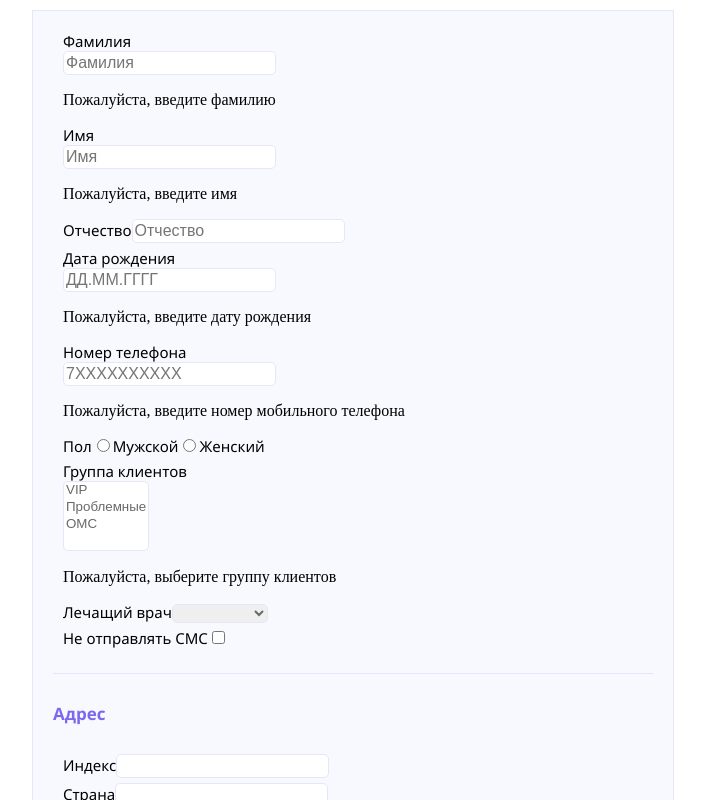
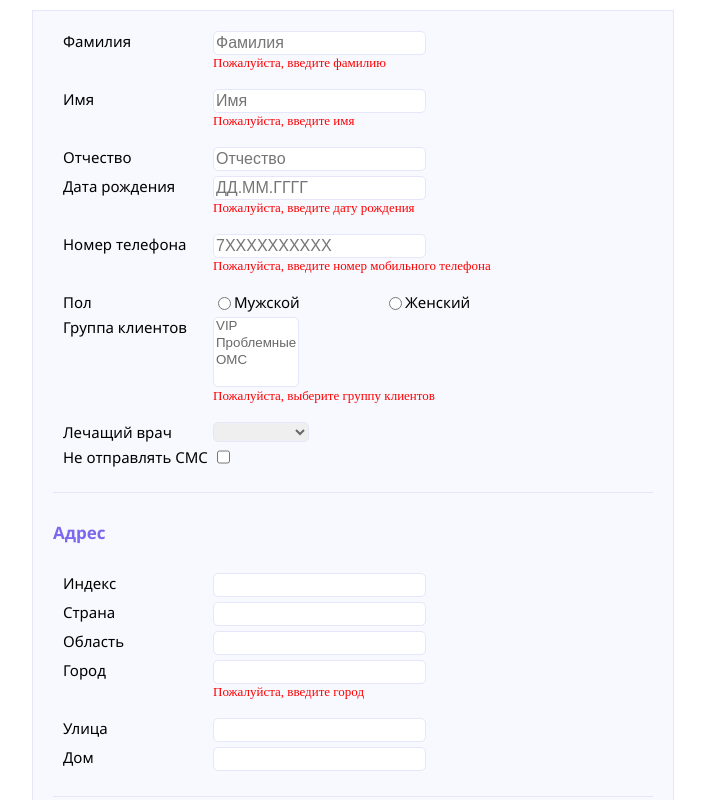
Before and after one commit to nesterovad/Vue_form, a Vue app in the folder form/: page / in a window 1280 px wide. Shown: the top 800 px of the page, without its empty margins (296-1001 px from the left). Built offline with nearby package versions, Linux system fonts and the light colour scheme.

Commit message:
added some styles

```diff
--- a/form/src/components/Form.vue
+++ b/form/src/components/Form.vue
@@ -223,7 +223,7 @@ export default {
             <div class="row">
                 <label class="label">Дата выдачи</label>
                 <div class="wrapper">
-                    <input type="text" class="input-text" required v-model="client.document.deliveryDate"/>
+                    <input type="text" class="input-text" required v-model="client.document.deliveryDate" placeholder="ДД.ММ.ГГГГ"/>
                     <p class="errorMessage">{{checkDeliveryDate()}}</p>
                 </div>
             </div>
@@ -262,11 +262,15 @@ export default {
     margin-left: 10px;
     margin-bottom: 5px;
     width: 100%;
+    display: flex;
+    flex-direction: row;
 }
 
 .label{
     font-family: 'Segoe UI', Tahoma, Geneva, Verdana, sans-serif;
     font-size: 15px;
+    width: 10dvw;
+    min-width: 150px;
 }
 
 .input-text{
@@ -293,4 +297,16 @@ export default {
     height: 30px;
     font-size: 14px;
 }
+
+.wrapper{
+    justify-content: end;
+    width: 100%;
+}
+
+.errorMessage{
+    color:red;
+    margin-top:0px;
+    padding-top:0px;
+    font-size: 13px;
+}
 </style>
```
